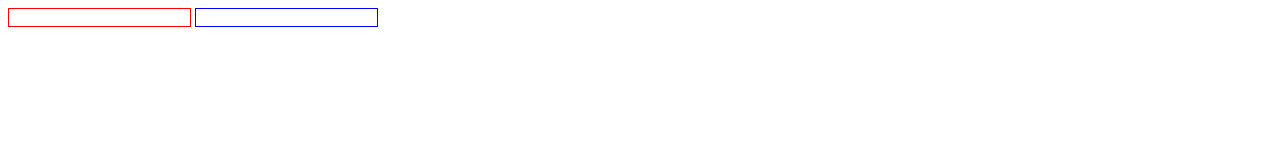
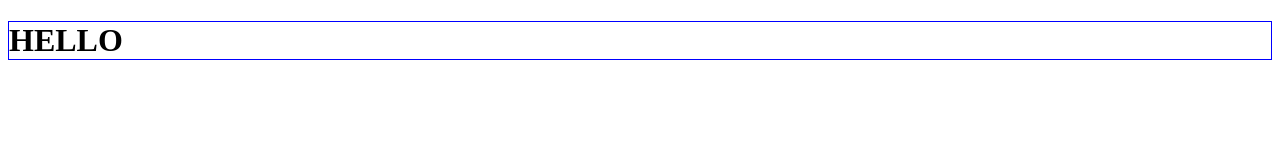
Before and after one commit to hadongkyoun/MyProject2, a plain HTML site: page index.html in a window 1280 px wide. Drawn offline with Linux system fonts and the light colour scheme.

Commit message:
Use pseudo selector(hover)

```diff
--- a/css/style.css
+++ b/css/style.css
@@ -1,7 +1,7 @@
 @charset "utf-8";
-input[type="text"]{
+h1{
+  border: 1px solid blue;
+}
+h1:hover{
   border: 1px solid red;
 }
-input[type="password"]{
-  border: 1px solid blue;
-}
--- a/index.html
+++ b/index.html
@@ -8,9 +8,6 @@
   <link rel="stylesheet" href="css/style.css">
 </head>
 <body>
-  <form>
-    <input type = "text">
-    <input type = "password">
-  </form>
+  <h1>HELLO</h1>
 </body>
 </html>
```
